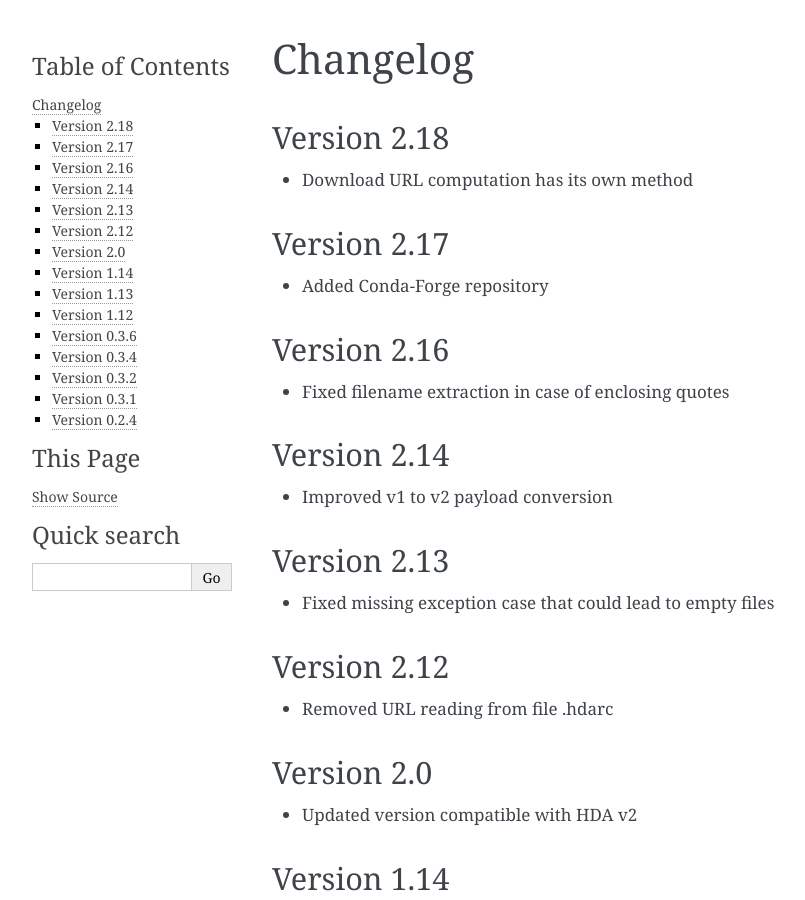
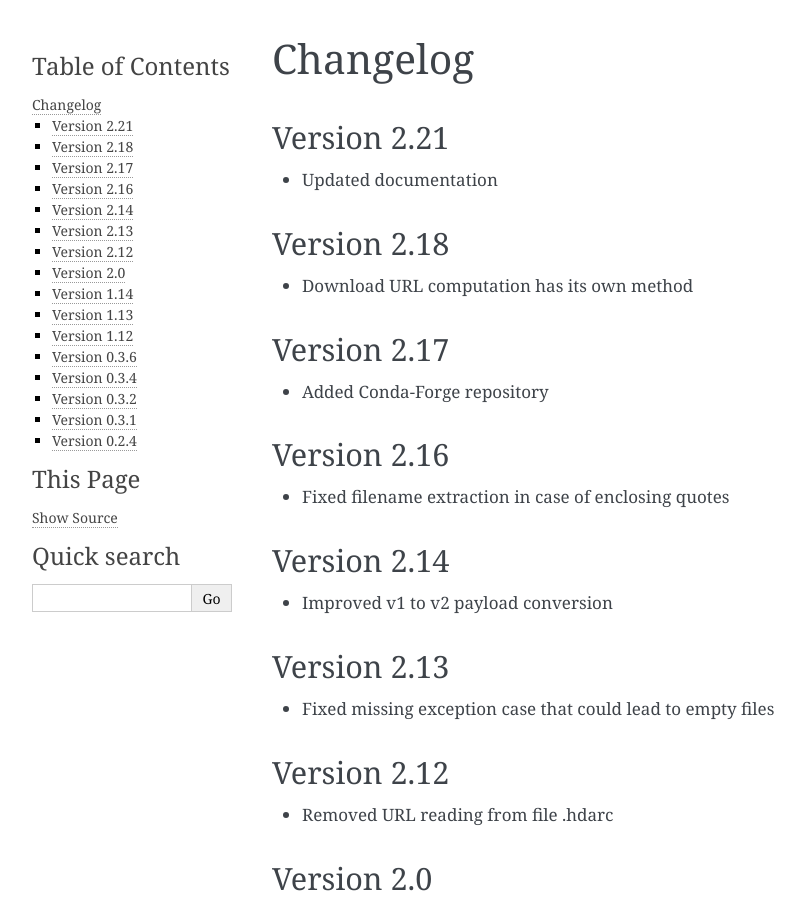
Before and after one commit to ecmwf/hda, a Sphinx documentation site: the page built from docs/source/changelog.rst, in a window 1280 px wide and 900 px high. Shown: the whole window, without its empty margins (148-953 px from the left). Built offline with Sphinx 7.4.7, drawn with Linux system fonts in a browser that asks for light colours.

Commit message:
Update changelog.rst

```diff
--- a/docs/source/changelog.rst
+++ b/docs/source/changelog.rst
@@ -1,5 +1,9 @@
 Changelog
 =========
+
+Version 2.21
+------------
+* Updated documentation
 
 Version 2.18
 ------------
```
